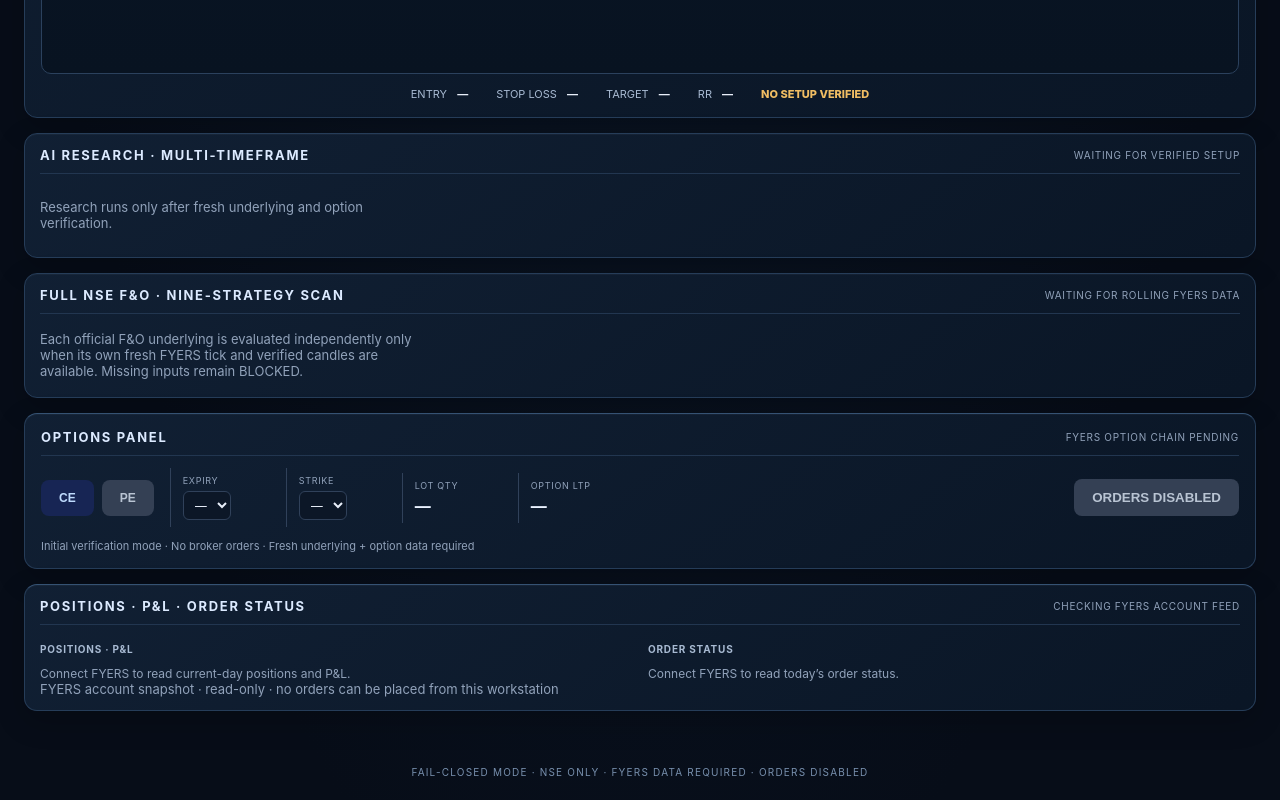
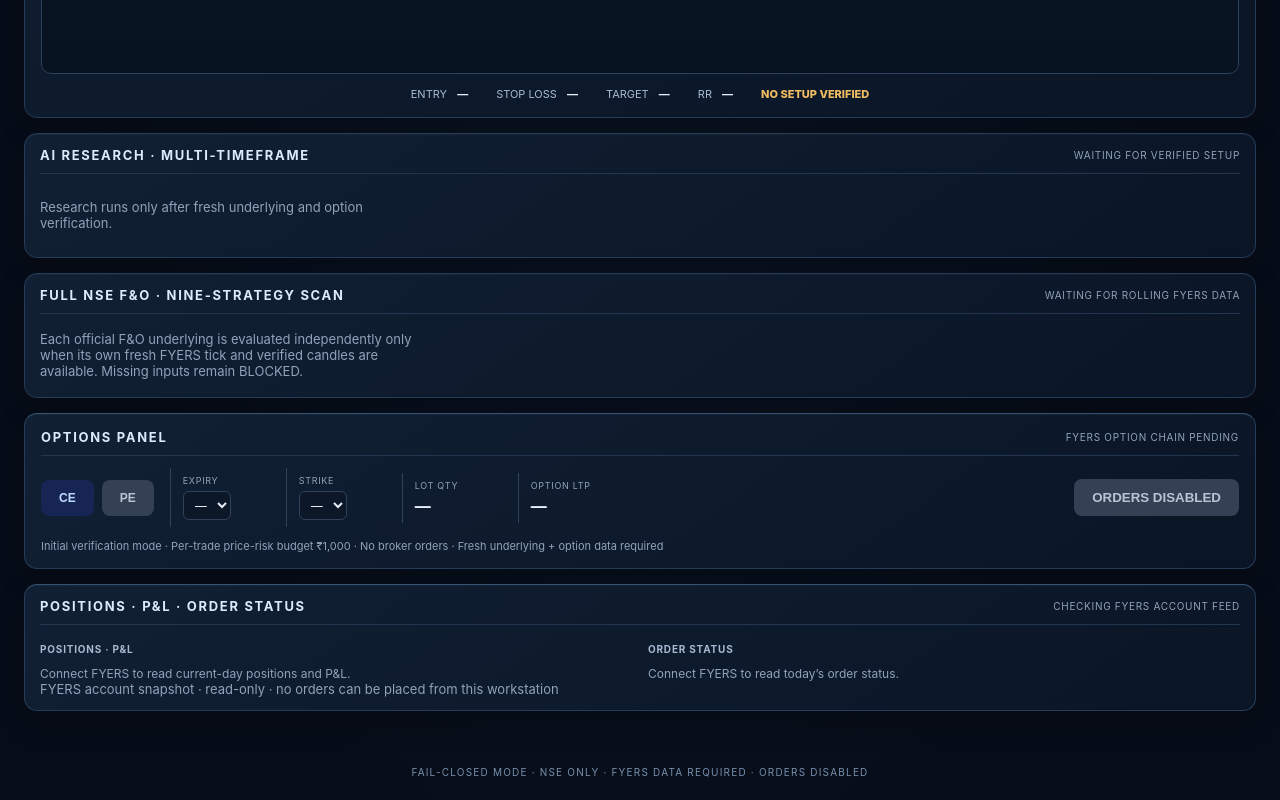
Before and after one commit to dongardivegajananvp-art/Upgrade-AI-Pro-, a website with bundled scripts: page public/index.html in a window 1280 px wide. Shown: the part 948-1748 px from the top of the page. Built offline with nearby package versions, Linux system fonts and the light colour scheme; files whose address does not match are found by name.

Commit message:
Display explicit per-trade risk budget in workstation safety note

```diff
--- a/public/index.html
+++ b/public/index.html
@@ -56,7 +56,7 @@
       <div class="option-field"><small>OPTION LTP</small><strong id="option-ltp">—</strong></div>
       <button disabled>ORDERS DISABLED</button>
     </div>
-    <p class="safety-note">Initial verification mode · No broker orders · Fresh underlying + option data required</p>
+    <p class="safety-note">Initial verification mode · Per-trade price-risk budget ₹1,000 · No broker orders · Fresh underlying + option data required</p>
   </section>
 
   <section class="panel bottom">
```
